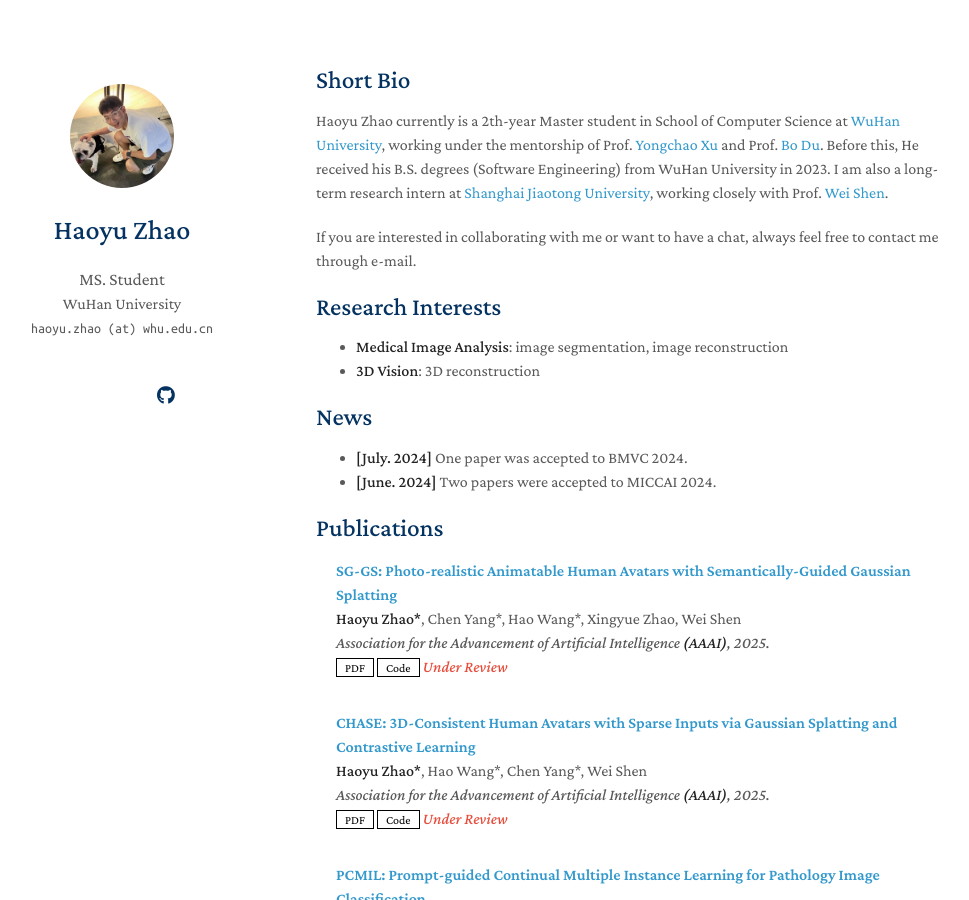
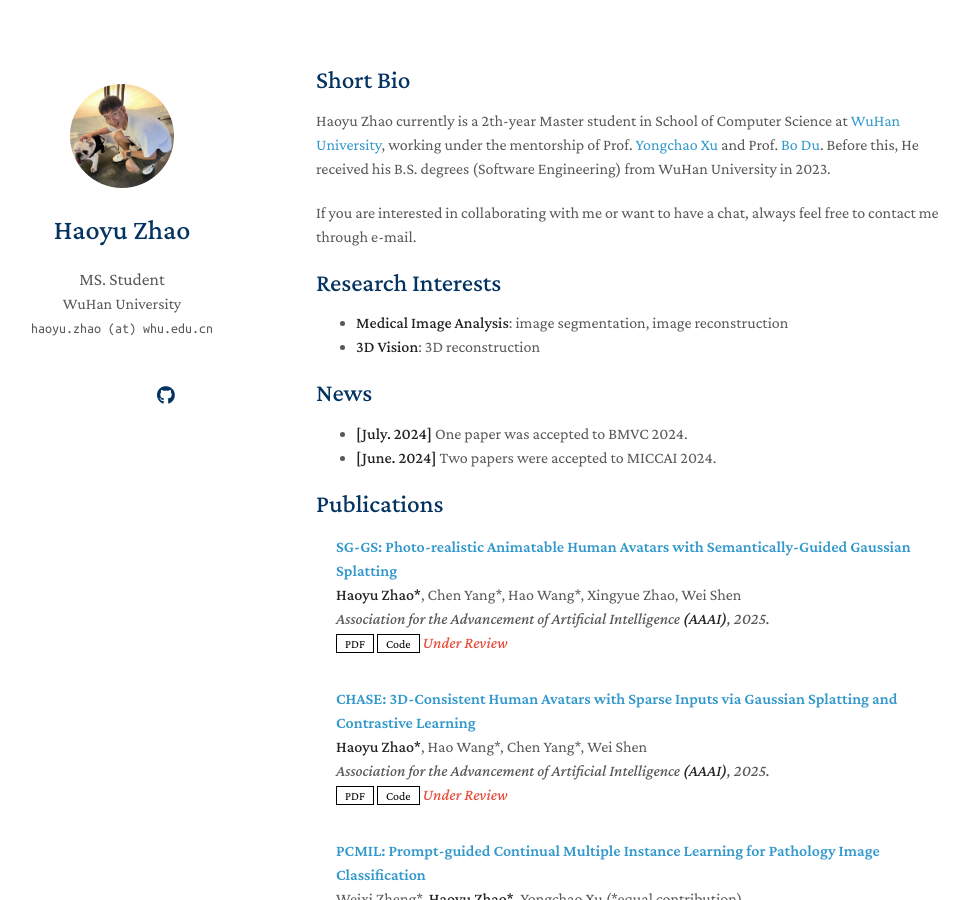
Before and after one commit to zhaohaoyu376/zhaohaoyu376.github.io, a Jekyll site: the page built from index.md, in a window 1280 px wide and 900 px high. Shown: the whole window, without its empty margins (154-1123 px from the left). Built offline with Jekyll 4.4.1, drawn with Linux system fonts in a browser that asks for light colours; nearby versions of some CDN libraries; a style sheet for code colours, icons or effects is not loaded; our own code applies the rules of GitHub Pages for plain Markdown files.

Commit message:
Update index.md

```diff
--- a/index.md
+++ b/index.md
@@ -3,7 +3,7 @@ layout: homepage
 ---
 
 ## Short Bio
-Haoyu Zhao currently is a 2th-year Master student in School of Computer Science at [WuHan University](https://www.whu.edu.cn/), working under the mentorship of Prof. [Yongchao Xu](https://scholar.google.fr/citations?user=ArIg7-0AAAAJ&hl=fr) and Prof. [Bo Du](https://scholar.google.com/citations?user=Shy1gnMAAAAJ&hl=zh-CN&oi=ao). Before this, He received his B.S. degrees (Software Engineering) from WuHan University in 2023. I am also a long-term research intern at [Shanghai Jiaotong University](https://www.sjtu.edu.cn/), working closely with Prof. [Wei Shen](https://scholar.google.com/citations?user=Ae2kRCEAAAAJ&hl=en).
+Haoyu Zhao currently is a 2th-year Master student in School of Computer Science at [WuHan University](https://www.whu.edu.cn/), working under the mentorship of Prof. [Yongchao Xu](https://scholar.google.fr/citations?user=ArIg7-0AAAAJ&hl=fr) and Prof. [Bo Du](https://scholar.google.com/citations?user=Shy1gnMAAAAJ&hl=zh-CN&oi=ao). Before this, He received his B.S. degrees (Software Engineering) from WuHan University in 2023.
 
 If you are interested in collaborating with me or want to have a chat, always feel free to contact me through e-mail.
 
```
